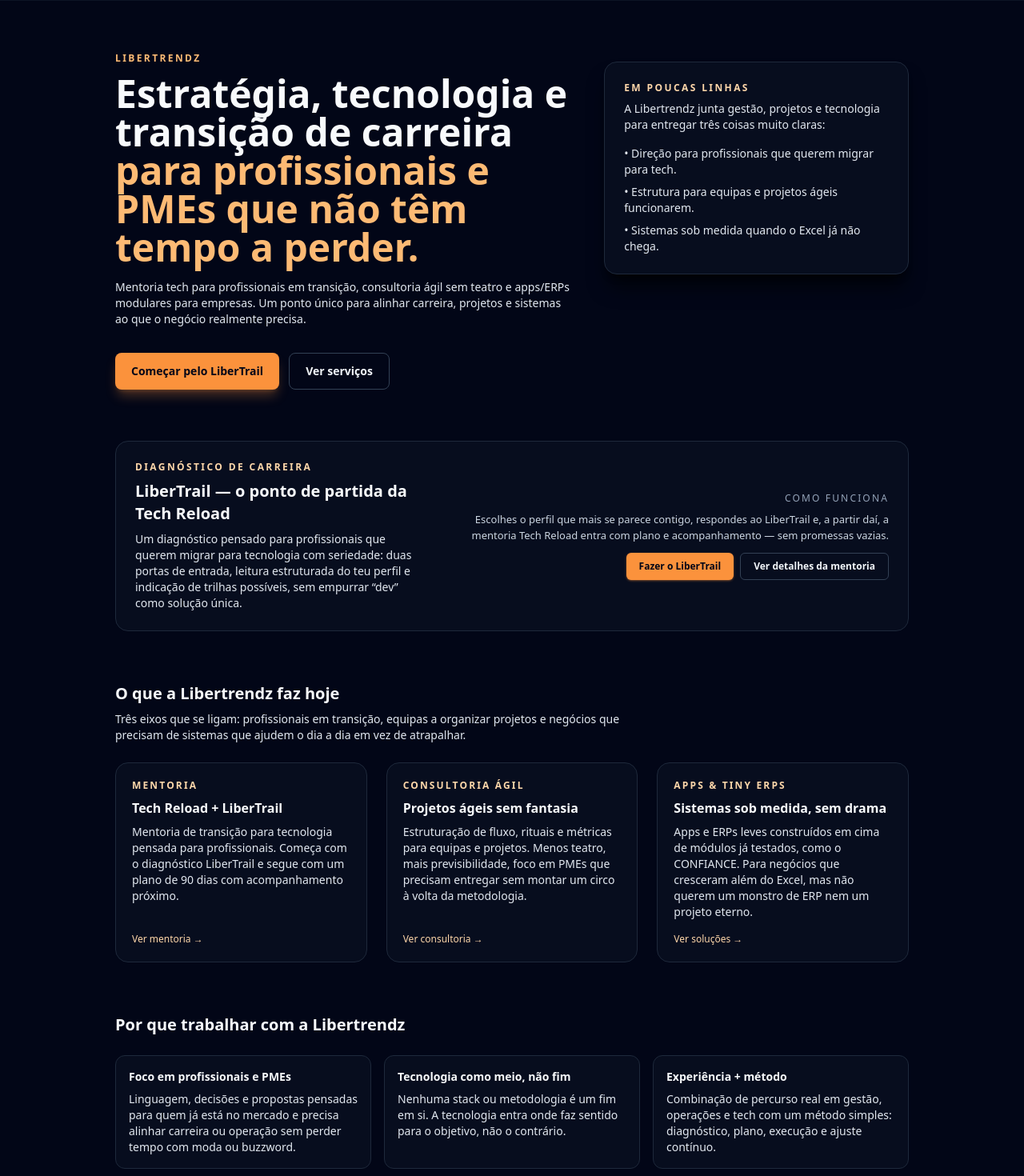
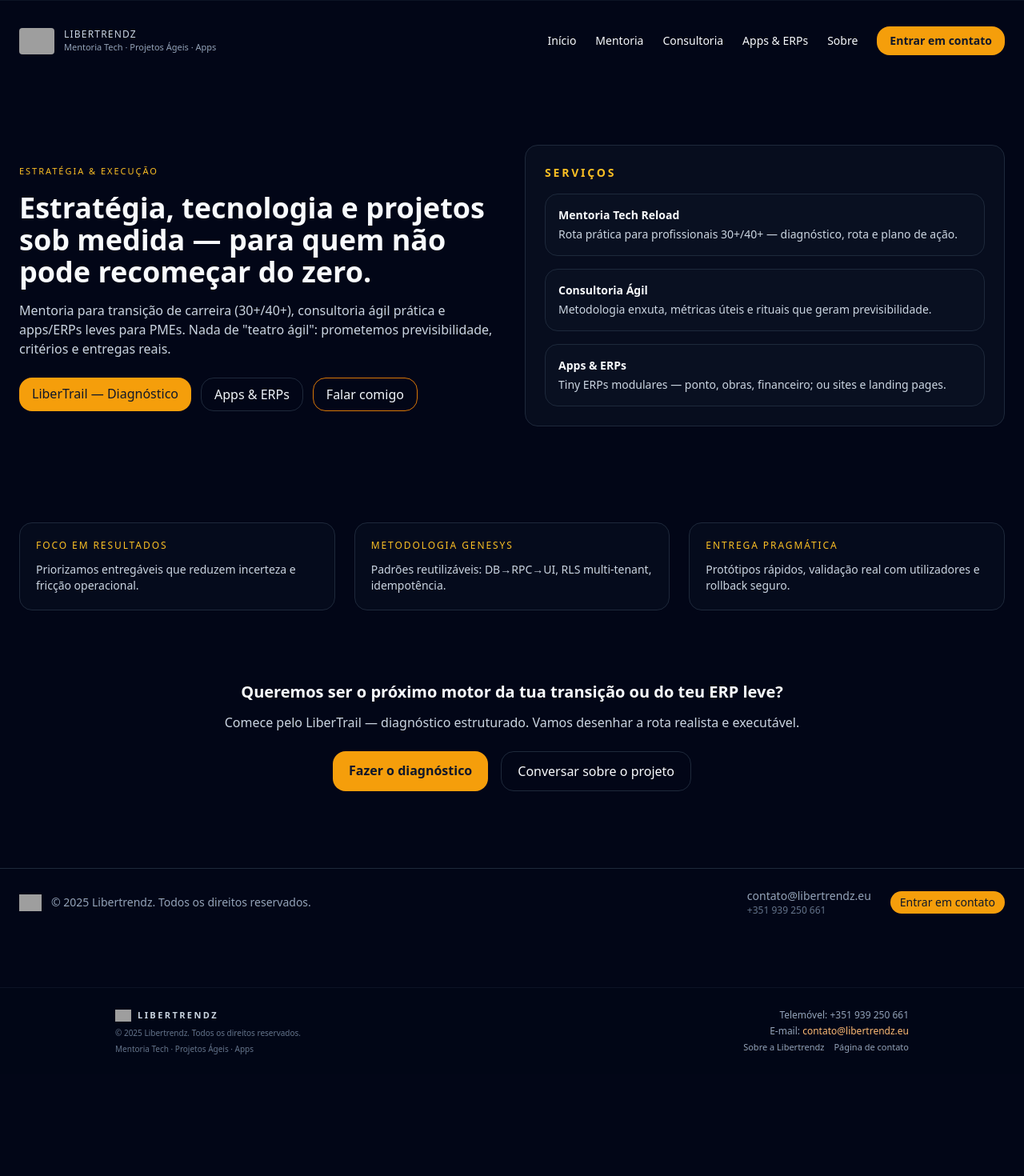
Before and after one commit to libertrendz/libertrendz-site, a Next.js app: page / in a window 1280 px wide. Shown: the part 80-1550 px from the top of the page at 80% size. After the commit the page ends 1423 px from the top, so only its background shows below. Built offline with nearby package versions, Linux system fonts and the light colour scheme; grey boxes are pictures that could not be loaded.

Commit message:
Update page.tsx

```diff
--- a/app/page.tsx
+++ b/app/page.tsx
@@ -1,261 +1,145 @@
-// app/page.tsx
+import Image from "next/image";
+import Link from "next/link";
+import React from "react";
 
-export default function HomePage() {
+export default function Home() {
+  const year = new Date().getFullYear();
+
   return (
-    <main className="min-h-[calc(100vh-5rem)] bg-slate-950 text-slate-50">
-      <section className="container-page py-16 space-y-16">
-        {/* HERO */}
-        <div className="grid gap-10 lg:grid-cols-[3fr,2fr] lg:items-start">
+    <main className="min-h-screen bg-slate-950 text-slate-50 antialiased">
+      <header className="max-w-7xl mx-auto px-6 py-8 flex items-center justify-between">
+        <Link href="/" className="flex items-center gap-3">
+          <Image
+            src="https://ncglfknuaugpkmkbsiyf.supabase.co/storage/v1/object/public/Imagens/LIBERTRENDZ.png"
+            alt="Libertrendz"
+            width={44}
+            height={44}
+            priority
+            className="rounded"
+          />
+          <div className="hidden md:block">
+            <div className="text-xs tracking-widest text-slate-300">LIBERTRENDZ</div>
+            <div className="text-[11px] text-slate-400">Mentoria Tech · Projetos Ágeis · Apps</div>
+          </div>
+        </Link>
+
+        <nav className="hidden md:flex gap-6 items-center text-sm">
+          <Link href="/" className="hover:underline">Início</Link>
+          <Link href="/mentoria" className="hover:underline">Mentoria</Link>
+          <Link href="/agile" className="hover:underline">Consultoria</Link>
+          <Link href="/apps" className="hover:underline">Apps & ERPs</Link>
+          <Link href="/sobre" className="hover:underline">Sobre</Link>
+          <Link href="/contato" className="px-4 py-2 rounded-2xl bg-amber-500 text-slate-900 font-semibold">Entrar em contato</Link>
+        </nav>
+
+        <div className="md:hidden">
+          <Link href="/contato" className="px-3 py-2 rounded-2xl bg-amber-500 text-slate-900 text-sm font-semibold">Contato</Link>
+        </div>
+      </header>
+
+      {/* HERO */}
+      <section className="max-w-7xl mx-auto px-6 py-12 md:py-20">
+        <div className="grid gap-8 md:grid-cols-2 items-center">
           <div>
-            <p className="text-xs font-semibold uppercase tracking-[0.2em] text-accent-400">
-              Libertrendz
-            </p>
-            <h1 className="mt-3 text-3xl font-bold leading-tight md:text-4xl lg:text-5xl">
-              Estratégia, tecnologia e transição de carreira{" "}
-              <span className="block text-accent-400">
-                para profissionais e PMEs que não têm tempo a perder.
-              </span>
+            <span className="inline-block text-[11px] uppercase tracking-[0.18em] text-amber-400">Estratégia & execução</span>
+            <h1 className="mt-4 text-3xl md:text-4xl leading-tight font-semibold">
+              Estratégia, tecnologia e projetos sob medida — para quem não pode recomeçar do zero.
             </h1>
-            <p className="mt-4 max-w-xl text-sm text-slate-200">
-              Mentoria tech para profissionais em transição, consultoria ágil
-              sem teatro e apps/ERPs modulares para empresas. Um ponto único
-              para alinhar carreira, projetos e sistemas ao que o negócio
-              realmente precisa.
+            <p className="mt-4 max-w-2xl text-slate-300">
+              Mentoria para transição de carreira (30+/40+), consultoria ágil prática e apps/ERPs leves para PMEs.
+              Nada de "teatro ágil": prometemos previsibilidade, critérios e entregas reais.
             </p>
 
-            <div className="mt-8 flex flex-wrap gap-3">
-              <a
-                href="/mentoria#libertrail"
-                className="inline-flex items-center justify-center rounded-lg bg-accent-500 px-5 py-3 text-sm font-semibold text-slate-950 shadow-lg shadow-accent-500/30 transition hover:bg-accent-400"
-              >
-                Começar pelo LiberTrail
-              </a>
-              <a
-                href="#servicos"
-                className="inline-flex items-center justify-center rounded-lg border border-slate-700 px-5 py-3 text-sm font-semibold text-slate-100 transition hover:border-slate-500 hover:bg-slate-900/60"
-              >
-                Ver serviços
-              </a>
+            <div className="mt-6 flex flex-wrap gap-3">
+              <Link href="/mentoria" className="px-4 py-2 rounded-2xl bg-amber-500 text-slate-900 font-medium">LiberTrail — Diagnóstico</Link>
+              <Link href="/apps" className="px-4 py-2 rounded-2xl border border-slate-800 text-slate-100">Apps & ERPs</Link>
+              <Link href="/contato" className="px-4 py-2 rounded-2xl text-slate-100 border border-amber-600 hover:bg-amber-600">Falar comigo</Link>
             </div>
           </div>
 
-          {/* Bloco “Em poucas linhas” */}
-          <div className="rounded-2xl border border-slate-800 bg-slate-900/40 p-6 shadow-xl shadow-black/60 lg:translate-y-3">
-            <p className="mb-2 text-xs font-semibold uppercase tracking-[0.2em] text-accent-300">
-              Em poucas linhas
-            </p>
-            <p className="text-sm text-slate-200">
-              A Libertrendz junta gestão, projetos e tecnologia para entregar
-              três coisas muito claras:
-            </p>
-            <ul className="mt-4 space-y-2 text-sm text-slate-200">
-              <li>• Direção para profissionais que querem migrar para tech.</li>
-              <li>• Estrutura para equipas e projetos ágeis funcionarem.</li>
-              <li>• Sistemas sob medida quando o Excel já não chega.</li>
-            </ul>
-          </div>
-        </div>
-
-        {/* DESTAQUE LIBERTRAIL */}
-        <div className="space-y-4 rounded-2xl border border-slate-800 bg-slate-900/40 p-6">
-          <div className="flex flex-col justify-between gap-4 md:flex-row md:items-center">
-            <div>
-              <p className="text-xs font-semibold uppercase tracking-[0.2em] text-accent-300">
-                Diagnóstico de carreira
-              </p>
-              <h2 className="mt-2 text-xl font-semibold text-slate-50">
-                LiberTrail — o ponto de partida da Tech Reload
-              </h2>
-              <p className="mt-2 max-w-2xl text-sm text-slate-200">
-                Um diagnóstico pensado para profissionais que querem migrar para
-                tecnologia com seriedade: duas portas de entrada, leitura
-                estruturada do teu perfil e indicação de trilhas possíveis, sem
-                empurrar “dev” como solução única.
-              </p>
-            </div>
-            <div className="flex flex-col gap-2 text-sm text-slate-200 md:text-right">
-              <p className="text-xs uppercase tracking-[0.18em] text-slate-400">
-                Como funciona
-              </p>
-              <p className="text-[13px] text-slate-300">
-                Escolhes o perfil que mais se parece contigo, respondes ao
-                LiberTrail e, a partir daí, a mentoria Tech Reload entra com
-                plano e acompanhamento — sem promessas vazias.
-              </p>
-              <div className="mt-1 flex flex-wrap justify-start gap-2 md:justify-end">
-                <a
-                  href="/mentoria#libertrail-perfis"
-                  className="inline-flex items-center justify-center rounded-md bg-accent-500 px-4 py-2 text-xs font-semibold text-slate-950 shadow shadow-accent-500/40 transition hover:bg-accent-400"
-                >
-                  Fazer o LiberTrail
-                </a>
-                <a
+          <div className="order-first md:order-last">
+            <div className="w-full rounded-2xl border border-slate-800 bg-slate-900/40 p-6">
+              <h3 className="text-sm uppercase tracking-[0.2em] text-amber-400">Serviços</h3>
+              <div className="mt-4 grid gap-4">
+                <CardCompact
+                  title="Mentoria Tech Reload"
+                  text="Rota prática para profissionais 30+/40+ — diagnóstico, rota e plano de ação."
                   href="/mentoria"
-                  className="inline-flex items-center justify-center rounded-md border border-slate-700 px-4 py-2 text-xs font-semibold text-slate-100 transition hover:border-slate-500 hover:bg-slate-900/60"
-                >
-                  Ver detalhes da mentoria
-                </a>
+                />
+                <CardCompact
+                  title="Consultoria Ágil"
+                  text="Metodologia enxuta, métricas úteis e rituais que geram previsibilidade."
+                  href="/agile"
+                />
+                <CardCompact
+                  title="Apps & ERPs"
+                  text="Tiny ERPs modulares — ponto, obras, financeiro; ou sites e landing pages."
+                  href="/apps"
+                />
               </div>
             </div>
           </div>
         </div>
+      </section>
 
-        {/* SERVIÇOS PRINCIPAIS */}
-        <section id="servicos" className="space-y-6">
-          <div className="flex flex-col gap-2 md:flex-row md:items-end md:justify-between">
-            <div>
-              <h2 className="text-xl font-semibold text-slate-50">
-                O que a Libertrendz faz hoje
-              </h2>
-              <p className="mt-2 max-w-2xl text-sm text-slate-200">
-                Três eixos que se ligam: profissionais em transição, equipas a
-                organizar projetos e negócios que precisam de sistemas que
-                ajudem o dia a dia em vez de atrapalhar.
-              </p>
-            </div>
+      {/* TRUST / PROCESS */}
+      <section className="max-w-7xl mx-auto px-6 py-10">
+        <div className="grid md:grid-cols-3 gap-6">
+          <FeatureBlock title="Foco em resultados" body="Priorizamos entregáveis que reduzem incerteza e fricção operacional." />
+          <FeatureBlock title="Metodologia Genesys" body="Padrões reutilizáveis: DB→RPC→UI, RLS multi-tenant, idempotência." />
+          <FeatureBlock title="Entrega pragmática" body="Protótipos rápidos, validação real com utilizadores e rollback seguro." />
+        </div>
+      </section>
+
+      {/* CTA FINAL */}
+      <section className="max-w-5xl mx-auto px-6 py-12 text-center">
+        <h2 className="text-xl font-semibold">Queremos ser o próximo motor da tua transição ou do teu ERP leve?</h2>
+        <p className="mt-3 text-slate-300">Comece pelo LiberTrail — diagnóstico estruturado. Vamos desenhar a rota realista e executável.</p>
+        <div className="mt-6 flex justify-center gap-4">
+          <Link href="/mentoria" className="px-5 py-3 rounded-2xl bg-amber-500 text-slate-900 font-semibold">Fazer o diagnóstico</Link>
+          <Link href="/contato" className="px-5 py-3 rounded-2xl border border-slate-800">Conversar sobre o projeto</Link>
+        </div>
+      </section>
+
+      <footer className="mt-12 border-t border-slate-800">
+        <div className="max-w-7xl mx-auto px-6 py-6 flex items-center justify-between text-sm text-slate-400">
+          <div className="flex items-center gap-3">
+            <Image
+              src="https://ncglfknuaugpkmkbsiyf.supabase.co/storage/v1/object/public/Imagens/LIBERTRENDZ.png"
+              alt="logo"
+              width={28}
+              height={28}
+            />
+            <div>© {year} Libertrendz. Todos os direitos reservados.</div>
           </div>
 
-          <div className="grid gap-6 md:grid-cols-3">
-            {/* CARD: MENTORIA */}
-            <a
-              href="/mentoria"
-              className="flex h-full flex-col justify-between rounded-2xl border border-slate-800 bg-slate-900/40 p-5 text-sm transition hover:border-accent-400 hover:bg-slate-900/70"
-            >
-              <div>
-                <p className="text-xs font-semibold uppercase tracking-[0.18em] text-accent-300">
-                  Mentoria
-                </p>
-                <h3 className="mt-2 text-base font-semibold text-slate-50">
-                  Tech Reload + LiberTrail
-                </h3>
-                <p className="mt-2 text-slate-200">
-                  Mentoria de transição para tecnologia pensada para
-                  profissionais. Começa com o diagnóstico LiberTrail e segue com
-                  um plano de 90 dias com acompanhamento próximo.
-                </p>
-              </div>
-              <span className="mt-4 text-xs text-accent-300">
-                Ver mentoria →
-              </span>
-            </a>
-
-            {/* CARD: CONSULTORIA ÁGIL */}
-            <a
-              href="/agile"
-              className="flex h-full flex-col justify-between rounded-2xl border border-slate-800 bg-slate-900/40 p-5 text-sm transition hover:border-accent-400 hover:bg-slate-900/70"
-            >
-              <div>
-                <p className="text-xs font-semibold uppercase tracking-[0.18em] text-accent-300">
-                  Consultoria Ágil
-                </p>
-                <h3 className="mt-2 text-base font-semibold text-slate-50">
-                  Projetos ágeis sem fantasia
-                </h3>
-                <p className="mt-2 text-slate-200">
-                  Estruturação de fluxo, rituais e métricas para equipas e
-                  projetos. Menos teatro, mais previsibilidade, foco em PMEs que
-                  precisam entregar sem montar um circo à volta da metodologia.
-                </p>
-              </div>
-              <span className="mt-4 text-xs text-accent-300">
-                Ver consultoria →
-              </span>
-            </a>
-
-            {/* CARD: APPS & ERPs */}
-            <a
-              href="/apps"
-              className="flex h-full flex-col justify-between rounded-2xl border border-slate-800 bg-slate-900/40 p-5 text-sm transition hover:border-accent-400 hover:bg-slate-900/70"
-            >
-              <div>
-                <p className="text-xs font-semibold uppercase tracking-[0.18em] text-accent-300">
-                  Apps & Tiny ERPs
-                </p>
-                <h3 className="mt-2 text-base font-semibold text-slate-50">
-                  Sistemas sob medida, sem drama
-                </h3>
-                <p className="mt-2 text-slate-200">
-                  Apps e ERPs leves construídos em cima de módulos já testados,
-                  como o CONFIANCE. Para negócios que cresceram além do Excel,
-                  mas não querem um monstro de ERP nem um projeto eterno.
-                </p>
-              </div>
-              <span className="mt-4 text-xs text-accent-300">
-                Ver soluções →
-              </span>
-            </a>
+          <div className="flex items-center gap-6">
+            <div className="hidden sm:block">
+              <div>contato@libertrendz.eu</div>
+              <div className="text-slate-500 text-xs">+351 939 250 661</div>
+            </div>
+            <Link href="/contato" className="px-3 py-1 rounded-2xl bg-amber-500 text-slate-900 text-sm">Entrar em contato</Link>
           </div>
-        </section>
-
-        {/* POR QUE LIBERTRENDZ */}
-        <section className="space-y-6">
-          <h2 className="text-xl font-semibold text-slate-50">
-            Por que trabalhar com a Libertrendz
-          </h2>
-          <div className="grid gap-4 md:grid-cols-3">
-            <div className="rounded-xl border border-slate-800 bg-slate-900/40 p-4 text-sm text-slate-200">
-              <p className="mb-2 font-semibold text-slate-50">
-                Foco em profissionais e PMEs
-              </p>
-              <p>
-                Linguagem, decisões e propostas pensadas para quem já está no
-                mercado e precisa alinhar carreira ou operação sem perder tempo
-                com moda ou buzzword.
-              </p>
-            </div>
-            <div className="rounded-xl border border-slate-800 bg-slate-900/40 p-4 text-sm text-slate-200">
-              <p className="mb-2 font-semibold text-slate-50">
-                Tecnologia como meio, não fim
-              </p>
-              <p>
-                Nenhuma stack ou metodologia é um fim em si. A tecnologia entra
-                onde faz sentido para o objetivo, não o contrário.
-              </p>
-            </div>
-            <div className="rounded-xl border border-slate-800 bg-slate-900/40 p-4 text-sm text-slate-200">
-              <p className="mb-2 font-semibold text-slate-50">
-                Experiência + método
-              </p>
-              <p>
-                Combinação de percurso real em gestão, operações e tech com um
-                método simples: diagnóstico, plano, execução e ajuste contínuo.
-              </p>
-            </div>
-          </div>
-        </section>
-
-        {/* CTA FINAL */}
-        <section className="space-y-4 border-t border-slate-800 pt-8 text-center">
-          <h2 className="text-2xl font-semibold text-slate-50">
-            Pronto para avançar?
-          </h2>
-          <p className="text-sm text-slate-200">
-            Podes começar pelo LiberTrail, explorar um serviço específico ou
-            simplesmente usar a página de contato para contar o teu contexto. A
-            partir daí, a conversa fica séria e orientada para decisão.
-          </p>
-          <div className="mt-4 flex flex-wrap justify-center gap-3">
-            <a
-              href="/mentoria#libertrail-perfis"
-              className="inline-flex items-center justify-center rounded-lg bg-accent-500 px-5 py-3 text-sm font-semibold text-slate-950 shadow-lg shadow-accent-500/30 transition hover:bg-accent-400"
-            >
-              Começar pelo LiberTrail
-            </a>
-            <a
-              href="/sobre"
-              className="inline-flex items-center justify-center rounded-lg border border-slate-700 px-5 py-3 text-sm font-semibold text-slate-100 transition hover:border-slate-500 hover:bg-slate-900/60"
-            >
-              Saber mais sobre a Libertrendz
-            </a>
-            <a
-              href="/contato"
-              className="inline-flex items-center justify-center rounded-lg border border-slate-700 px-5 py-3 text-sm font-semibold text-slate-100 transition hover:border-slate-500 hover:bg-slate-900/60"
-            >
-              Entrar em contato
-            </a>
-          </div>
-        </section>
-      </section>
+        </div>
+      </footer>
     </main>
   );
 }
+
+function CardCompact({ title, text, href }: { title: string; text: string; href: string }) {
+  return (
+    <Link href={href} className="block rounded-2xl p-4 border border-slate-800 hover:shadow-sm bg-slate-900/30">
+      <div className="text-sm font-semibold">{title}</div>
+      <div className="mt-1 text-slate-300 text-sm">{text}</div>
+    </Link>
+  );
+}
+
+function FeatureBlock({ title, body }: { title: string; body: string }) {
+  return (
+    <div className="rounded-2xl p-5 border border-slate-800 bg-slate-900/30">
+      <div className="text-xs uppercase tracking-[0.16em] text-amber-400">{title}</div>
+      <div className="mt-3 text-slate-300 text-sm">{body}</div>
+    </div>
+  );
+}
```
